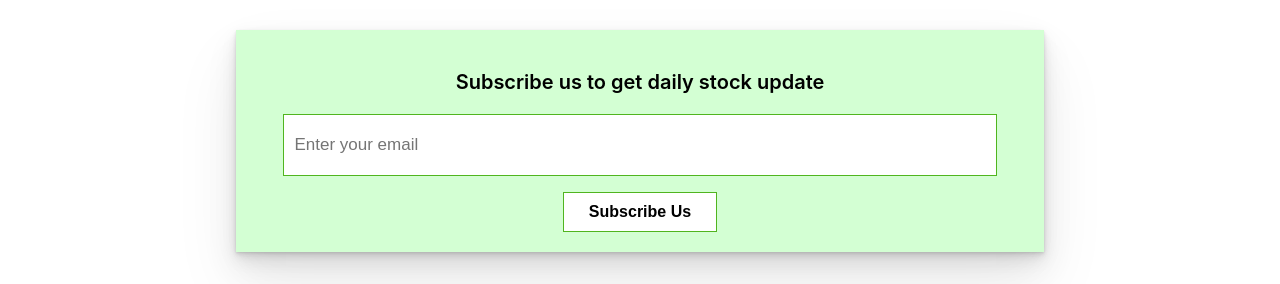
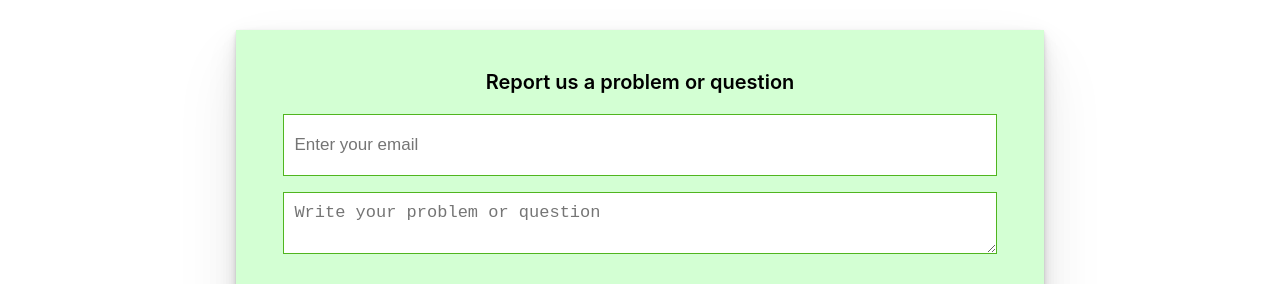
Before and after one commit to shakerscode/fruit-fest-web-app, a React (Create React App) app: page / in a window 1280 px wide. Shown: the part 2427-2711 px from the top of the page. Built offline with nearby package versions, Linux system fonts and the light colour scheme; no server answers.

Commit message:
deleted subscribe section and made it report us section

```diff
--- a/src/component/Home/Home.css
+++ b/src/component/Home/Home.css
@@ -151,7 +151,7 @@
  .subscribe-input{
      display: block;
      width: 90%;
-     margin: auto;
+     margin: 1rem auto;
      height: 40px;
      font-size: 17px;
      padding: 10px;
--- a/src/component/Home/Home.js
+++ b/src/component/Home/Home.js
@@ -91,9 +91,10 @@ const Home = () => {
             </div>
 
             <div className="subscribe">
-                <h3 className='subscribe-header'>Subscribe us to get daily stock update</h3>
+                <h3 className='subscribe-header'>Report us a problem or question</h3>
                 <div>
                     <input className='subscribe-input' type="email" name="email" id="" placeholder='Enter your email' />
+                    <textarea className='subscribe-input' placeholder='Write your problem or question'></textarea>
                     <button className='btn'>Subscribe Us</button>
                 </div>
             </div>
```
